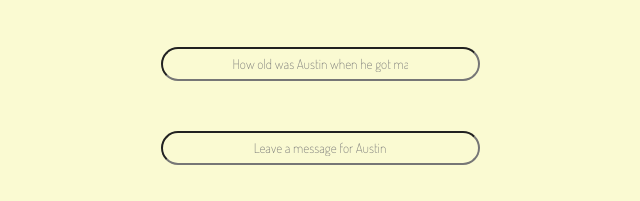
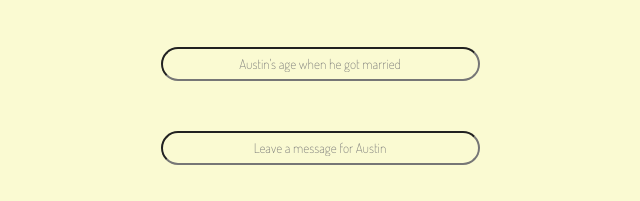
Before and after one commit to AustinFrancis01/Austins-first-repo, a plain HTML site: page test.html in a window 1280 px wide. Shown: the part 457-658 px from the top of the page, 320-960 px from the left. Drawn offline with Linux system fonts and the light colour scheme.

Commit message:
Form v1.2
Final Edits

```diff
--- a/test.html
+++ b/test.html
@@ -22,7 +22,7 @@
                 <input type="text" id="name" placeholder="Name" required>
                 <input type="text" id="answer1" placeholder="What is Austin's favorite color" required>
                 <input type="text" id="answer2" placeholder="What is Austin's favorite resteraunt" required>
-                <input type="text" id="answer3" placeholder="How old was Austin when he got married" required>
+                <input type="text" id="answer3" placeholder="Austin's age when he got married" required>
                 <input type="text" id="message" placeholder="Leave a message for Austin" required>
                 <div class="submit">
                     <button type="submit">Submit</button>
```
